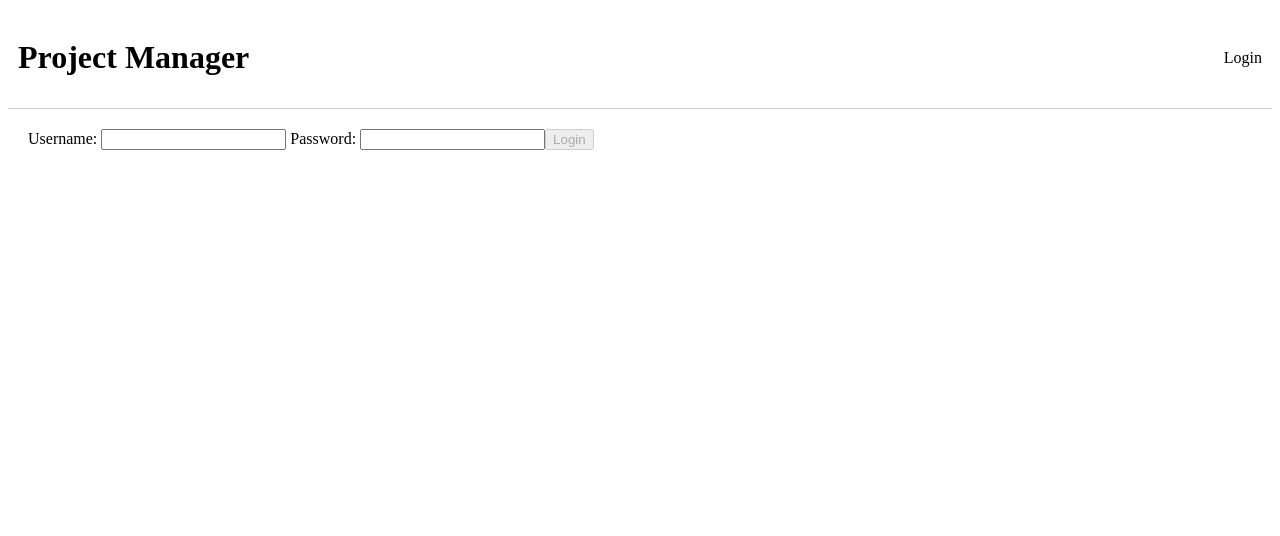
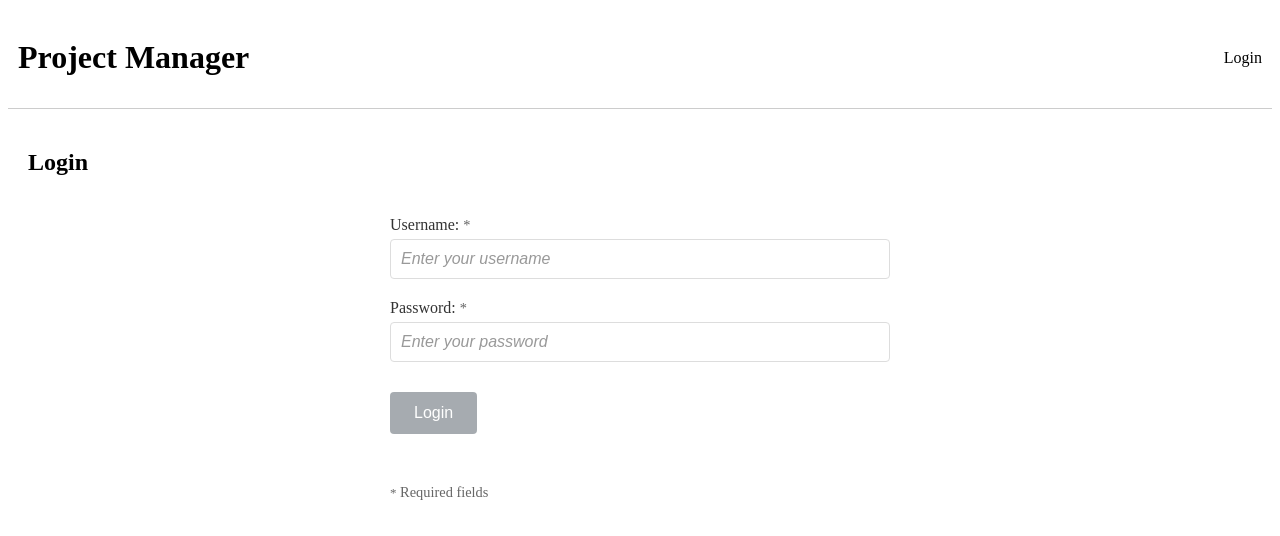
Before and after one commit to AndresLabat/Project-manager, an Angular app: page /login in a window 1280 px wide. Shown: the top 536 px of the page. Built offline with nearby package versions, Linux system fonts and the light colour scheme.

Commit message:
style: enhance login component with improved layout, error messaging, and styling for better user experience

```diff
--- a/src/app/auth/login/login.component.html
+++ b/src/app/auth/login/login.component.html
@@ -1,25 +1,35 @@
-<form [formGroup]="form" (ngSubmit)="onLogin()">
+<h2>Login</h2>
+
+<form [formGroup]="form" (ngSubmit)="onLogin()" class="login-form">
+  <div class="form-group">
     <label>
-      Username:
-      <input type="text" formControlName="username" required>
+      Username: <span class="required">*</span>
     </label>
+    <input type="text" formControlName="username" required placeholder="Enter your username" class="form-input">
+  </div>
 
+  <div class="form-group">
     <label>
-      Password:
-      <input type="password" formControlName="password" required>
+      Password: <span class="required">*</span>
     </label>
+    <input type="password" formControlName="password" required placeholder="Enter your password" class="form-input">
+  </div>
 
   <button type="submit" [disabled]="form.invalid">Login</button>
 
   @if (form.get('username')?.invalid && form.get('username')?.touched) {
-      <p style="color:red;">Username is required</p>
+    <p class="error-message">Username is required</p>
   }
 
   @if (form.get('password')?.invalid && form.get('password')?.touched) {
-      <p style="color:red;">Password is required</p>
+    <p class="error-message">Password is required</p>
   }
 
   @if (form.errors?.['invalidLogin']) {
-      <p style="color:red;">Incorrect username or password</p>
+    <p class="error-message">Incorrect username or password</p>
   }
+
+  <p class="legend">
+    <span class="required">*</span> Required fields
+  </p>
 </form>
--- a/src/app/auth/login/login.component.scss
+++ b/src/app/auth/login/login.component.scss
@@ -0,0 +1,85 @@
+@import '../../styles/variables';
+
+.login-form {
+  max-width: 500px;
+  margin: 0 auto;
+  padding: $spacing-lg;
+}
+
+.form-group {
+  margin-bottom: $spacing-lg;
+  display: flex;
+  flex-direction: column;
+
+  label {
+    margin-bottom: $spacing-sm;
+    font-weight: 500;
+    color: $text-color;
+  }
+}
+
+.required {
+  color: $text-muted;
+  font-size: 0.9em;
+}
+
+.form-input {
+  padding: $spacing-md;
+  border: 1px solid $border-color;
+  border-radius: $border-radius;
+  font-size: 16px;
+  width: 100%;
+  box-sizing: border-box;
+
+  &:focus {
+    outline: none;
+    border-color: $primary-color;
+    box-shadow: 0 0 0 2px rgba($primary-color, 0.25);
+  }
+
+  &::placeholder {
+    color: $text-light;
+    font-style: italic;
+  }
+}
+
+button[type="submit"] {
+  background-color: $primary-color;
+  color: white;
+  padding: 12px 24px;
+  border: none;
+  border-radius: $border-radius;
+  font-size: 16px;
+  cursor: pointer;
+  margin-top: $spacing-md;
+  transition: $transition;
+
+  &:disabled {
+    background-color: $disabled-color;
+    cursor: default;
+    opacity: 0.6;
+  }
+
+  &:hover:not(:disabled) {
+    background-color: $primary-hover;
+  }
+
+  &:disabled:hover {
+    background-color: $disabled-color;
+    opacity: 0.6;
+  }
+}
+
+.error-message {
+  color: $error-color;
+  font-size: 0.9em;
+  margin-top: $spacing-sm;
+}
+
+.legend {
+  color: $text-muted;
+  font-size: 0.9em;
+  margin-top: 50px;
+  text-align: left;
+  padding-left: 0;
+}
--- a/src/app/styles/_variables.scss
+++ b/src/app/styles/_variables.scss
@@ -1,4 +1,3 @@
-// Global project variables
 $primary-color: #007bff;
 $primary-hover: #0056b3;
 $disabled-color: #6c757d;
```
Lines whose indentation alone changed are shown as unchanged.
